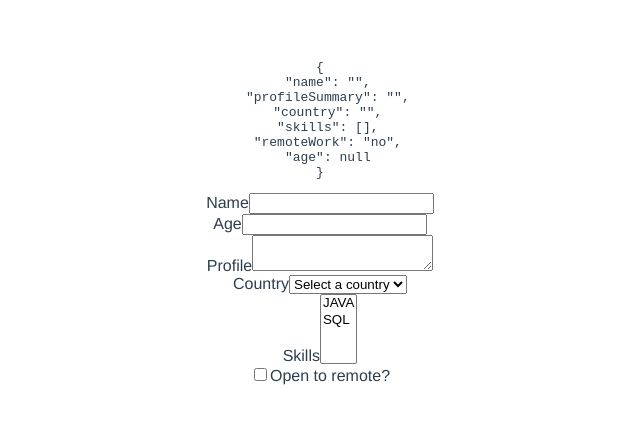
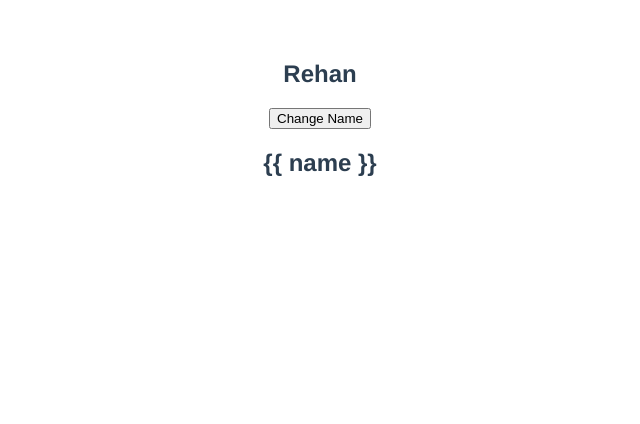
Before and after one commit to rehanrehman389/vue-learning, a Vue app: page / in a window 1280 px wide. Shown: the top 424 px of the page, without its empty margins (320-960 px from the left). Built offline with nearby package versions, Linux system fonts and the light colour scheme.

Commit message:
v-once and v-pre

```diff
--- a/src/App.vue
+++ b/src/App.vue
@@ -1,42 +1,8 @@
 <template>
-  <div>
-    <pre>{{ formValues }}</pre>
-  </div>
-  <form @submit.prevent="submitForm">
-    <div>
-      <label for="name">Name</label>
-      <input type="text" id="name" v-model.trim.lazy="formValues.name">
-    </div>
-    <div>
-      <label for="age">Age</label>
-      <input @keyup.enter="submitForm" type="number" id="age" v-model="formValues.age">
-    </div>
-    <div>
-      <label for="profile">Profile</label>
-      <textarea id="profile" v-model="formValues.profileSummary" />
-    </div>
-    <div>
-      <label for="country">Country</label>
-      <select id="country" v-model="formValues.country">
-        <option value="">Select a country</option>
-        <option value="India">India</option>
-        <option value="singapore">Singapore</option>
-      </select>
-    </div>
-    <div>
-      <label for="skills">Skills</label>
-      <select id="skills" multiple v-model="formValues.skills">
-        <option value="java">JAVA</option>
-        <option value="sql">SQL</option>
-      </select>
-    </div>
-    <div>
-      <input type="checkbox" id="remotework" v-model="formValues.remoteWork" true-value="yes" false-value="no" />
-      <label for="remotework">Open to remote?</label>
-    </div>
+  <h2 v-once>{{ name }}</h2>
+  <button @click="name = 'Midhat'">Change Name</button>
 
-    <!-- <div><button>Submit</button></div> -->
-  </form>
+  <h2 v-pre>{{ name }}</h2>
 </template>
 
 <script>
@@ -45,20 +11,11 @@
   name: 'App',
   data() {
     return {
-      formValues: {
-        name: '',
-        profileSummary: '',
-        country: '',
-        skills: [],
-        remoteWork: "no",
-        age: null
-      }
+      name: 'Rehan'
     }
   },
   methods: {
-    submitForm() {
-      console.log('Form Values', this.formValues)
-    }
+
   }
 }
 </script>
```
